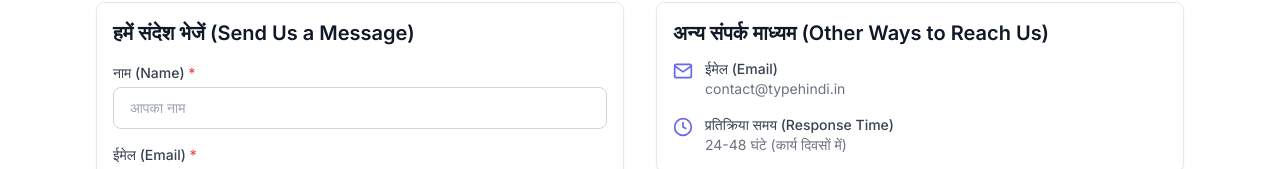
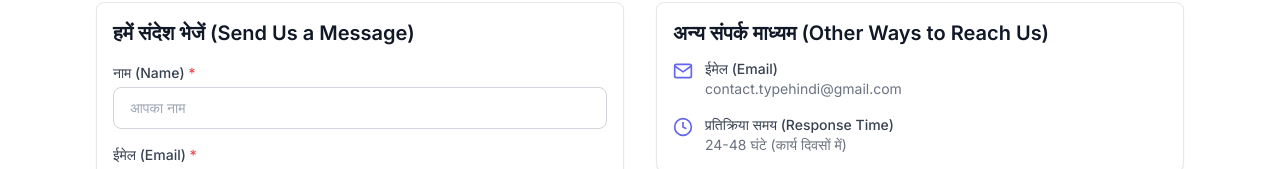
Before and after one commit to therohitbiruli/typehindi, a Next.js app: page /contact in a window 1280 px wide. Shown: the part 179-348 px from the top of the page. Built offline with nearby package versions, Linux system fonts and the light colour scheme.

Commit message:
Update branding and deployment email identity

```diff
--- a/package.json
+++ b/package.json
@@ -2,6 +2,10 @@
   "name": "typehindi",
   "version": "0.1.0",
   "private": true,
+  "author": {
+    "name": "therohitbiruli",
+    "email": "birulirohit099@gmail.com"
+  },
   "scripts": {
     "dev": "next dev",
     "build": "next build",
--- a/src/app/contact/page.tsx
+++ b/src/app/contact/page.tsx
@@ -98,7 +98,7 @@ export default function ContactPage() {
                 </svg>
                 <div>
                   <p className="text-sm font-medium text-gray-700 dark:text-gray-300">ईमेल (Email)</p>
-                  <p className="text-sm text-gray-500 dark:text-gray-400">contact@typehindi.in</p>
+                  <p className="text-sm text-gray-500 dark:text-gray-400">contact.typehindi@gmail.com</p>
                 </div>
               </div>
               <div className="flex items-start gap-3">
```
